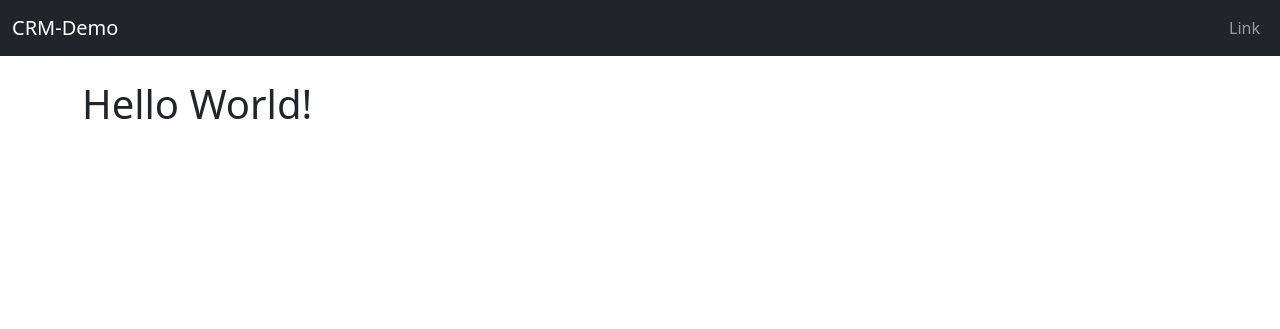
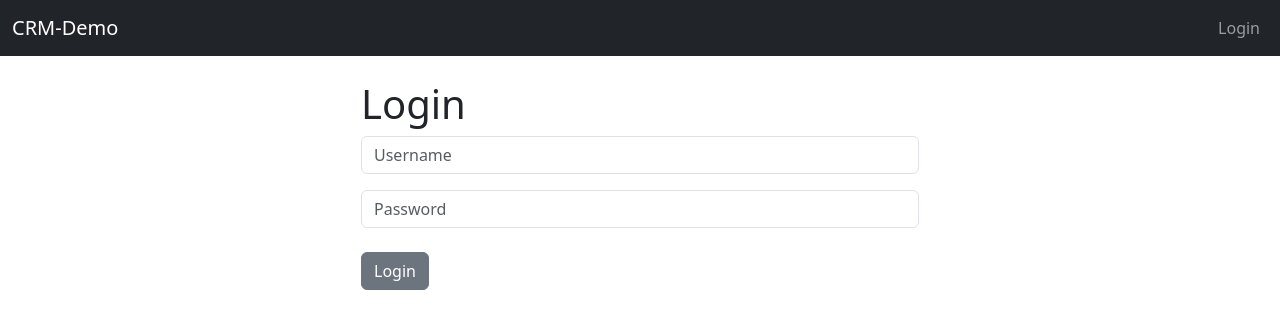
Before and after one commit to viswalegend27/Crm-Workaround, a Django app: page / in a window 1280 px wide. Shown: the top 329 px of the page. Run offline with Django 5.2, Linux system fonts and the light colour scheme.

Commit message:
Created my login and logout functionality ✅

```diff
--- a/client-resource-management/my_crm/crmwebsite/templates/base.html
+++ b/client-resource-management/my_crm/crmwebsite/templates/base.html
@@ -10,6 +10,13 @@
     {% include 'navbar.html' %}
     <div class="container">
     <br/>
+    {% if messages %}
+      {% for message in messages %}
+        <div class="alert alert-danger" role="alert">
+        {{message}}
+        </div>
+      {% endfor %}
+    {% endif%}
     {% block content %}
     {% endblock %}
     </div>
--- a/client-resource-management/my_crm/crmwebsite/templates/home.html
+++ b/client-resource-management/my_crm/crmwebsite/templates/home.html
@@ -1,4 +1,22 @@
 {% extends 'base.html' %}
 {% block content %}
-<h1>Hello World!</h1>
+<div class="col-md-6 offset-md-3">
+{% if user.is_authenticated %}
+<h1> Hello World </h1>
+{% else %}
+<h1>Login</h1>
+<form method="POST" action="{% url 'home'%}">
+  {% csrf_token %}
+  <form>
+  <div class="mb-3">
+    <input type="text" class="form-control" name="username" placeholder="Username" required>
+  </div>
+  <div class="mb-4">
+    <input type="password" class="form-control" name="password" placeholder="Password" required>
+  </div>
+  <button type="submit" class="btn btn-secondary">Login</button>
+</form>
+</form>
+</div>
+{% endif %}
 {% endblock%}
--- a/client-resource-management/my_crm/crmwebsite/templates/navbar.html
+++ b/client-resource-management/my_crm/crmwebsite/templates/navbar.html
@@ -4,7 +4,11 @@
 
     <ul class="navbar-nav ms-auto">
         <li class="nav-item">
-        <a class="nav-link" href="{% url 'home' %}">Link</a>
+        {% if user.is_authenticated%}
+        <a class="nav-link" href="{% url 'logout' %}">Logout</a>
+        {% else %}
+        <a class="nav-link" href="{% url 'home' %}">Login</a>
+        {% endif %}
       </li>
     </ul>
   </div>
--- a/client-resource-management/my_crm/crmwebsite/urls.py
+++ b/client-resource-management/my_crm/crmwebsite/urls.py
@@ -3,5 +3,7 @@ from . import views
 
 urlpatterns = [
     path('',views.home, name='home'),
+    # path('login/',views.login_user, name='login'),
+    path('logout/',views.logout_user, name='logout'),
 
 ]
--- a/client-resource-management/my_crm/crmwebsite/views.py
+++ b/client-resource-management/my_crm/crmwebsite/views.py
@@ -1,4 +1,24 @@
-from django.shortcuts import render
+from django.shortcuts import render, redirect
+from django.contrib.auth import authenticate, login, logout
+from django.contrib import messages
 
 def home(request):
-  return render(request, 'home.html',{})
+    if request.method == 'POST':
+        username = request.POST['username']
+        password = request.POST['password']
+
+        user = authenticate(request, username=username, password=password)
+        if user is not None:
+            login(request, user)
+            messages.success(request, "You have been logged in successfully.")
+            return redirect('home')
+        else:
+            messages.error(request, "Invalid username or password.")
+            return redirect('home')
+    else:
+        return render(request, 'home.html', {})
+
+def logout_user(request):
+    logout(request)
+    messages.success(request, "You have been logged out successfully.")
+    return redirect('home')
```
